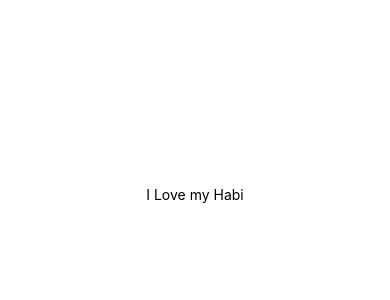
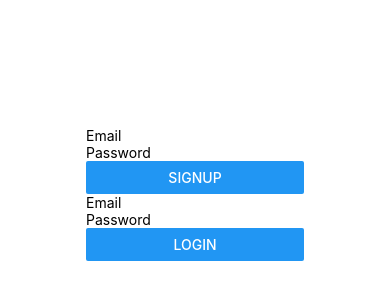
Before and after one commit to bashalla/taskmastermindai, a React Native app in the folder final/: screen / in a window 390 px wide. Shown: the part 228-528 px from the top of the page. Built offline with nearby package versions, Linux system fonts and the light colour scheme.

Commit message:
Checking firebase structure

```diff
--- a/final/App.js
+++ b/final/App.js
@@ -1,12 +1,16 @@
 import { StatusBar } from "expo-status-bar";
-import { StyleSheet, Text, View } from "react-native";
-
-import SumTest from "./components/Sum";
+import React from "react";
+import { Text } from "react-native"; // Removed the StatusBar import from react-native
+import { StyleSheet, View } from "react-native";
+import Signup from "./components/SignUp";
+import Login from "./components/Login";
+import { auth } from "./configuration/firebase";
 
 export default function App() {
   return (
     <View style={styles.container}>
-      <Text>I Love my Habi</Text>
+      <Signup /> {/* Render the Signup component */}
+      <Login /> {/* Render the Login component */}
       <StatusBar style="auto" />
     </View>
   );
--- /dev/null
+++ b/final/components/Login.js
@@ -0,0 +1,31 @@
+import React, { useState } from "react";
+import { View, TextInput, Button } from "react-native";
+import { auth } from "../configuration/firebase";
+
+const Login = () => {
+  const [email, setEmail] = useState("");
+  const [password, setPassword] = useState("");
+
+  const handleLogin = async () => {
+    try {
+      await auth.signInWithEmailAndPassword(email, password);
+      console.log("User logged in successfully");
+    } catch (error) {
+      console.error("Error logging in:", error);
+    }
+  };
+
+  return (
+    <View>
+      <TextInput placeholder="Email" onChangeText={(text) => setEmail(text)} />
+      <TextInput
+        placeholder="Password"
+        secureTextEntry
+        onChangeText={(text) => setPassword(text)}
+      />
+      <Button title="Login" onPress={handleLogin} />
+    </View>
+  );
+};
+
+export default Login;
--- /dev/null
+++ b/final/components/SignUp.js
@@ -0,0 +1,31 @@
+import React, { useState } from "react";
+import { View, TextInput, Button } from "react-native";
+import { auth } from "../configuration/firebase";
+
+const Signup = () => {
+  const [email, setEmail] = useState("");
+  const [password, setPassword] = useState("");
+
+  const handleSignup = async () => {
+    try {
+      await auth.createUserWithEmailAndPassword(email, password);
+      console.log("User signed up successfully");
+    } catch (error) {
+      console.error("Error signing up:", error);
+    }
+  };
+
+  return (
+    <View>
+      <TextInput placeholder="Email" onChangeText={(text) => setEmail(text)} />
+      <TextInput
+        placeholder="Password"
+        secureTextEntry
+        onChangeText={(text) => setPassword(text)}
+      />
+      <Button title="Signup" onPress={handleSignup} />
+    </View>
+  );
+};
+
+export default Signup;
--- a/final/firebase.js
+++ b/final/configuration/firebase.js
@@ -18,4 +18,3 @@ const firebaseConfig = {
 
 // Initialize Firebase
 const app = initializeApp(firebaseConfig);
-const analytics = getAnalytics(app);
```
Also changed, not shown: 2 other files (tests, documents, lock files or other folders).
